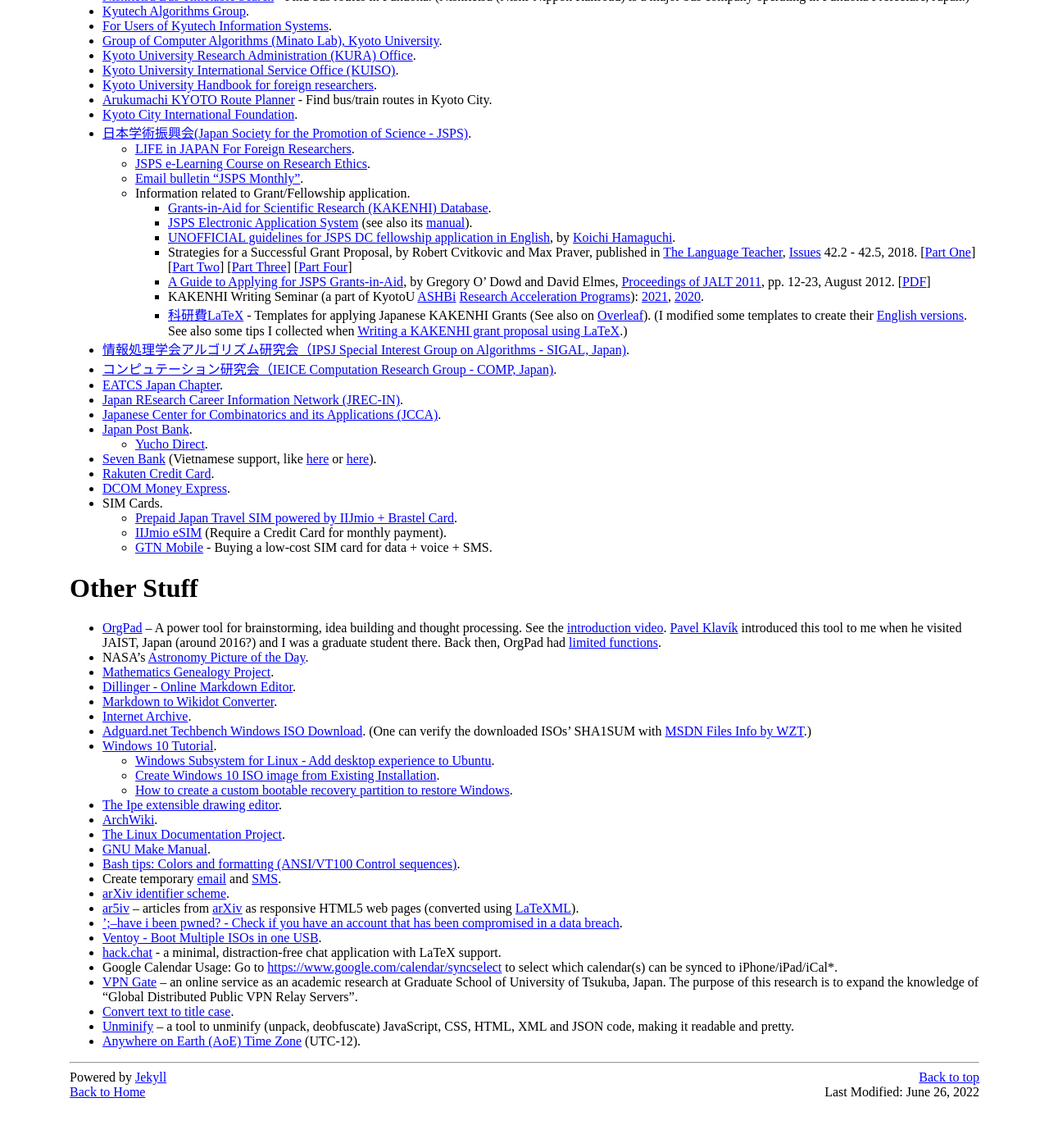
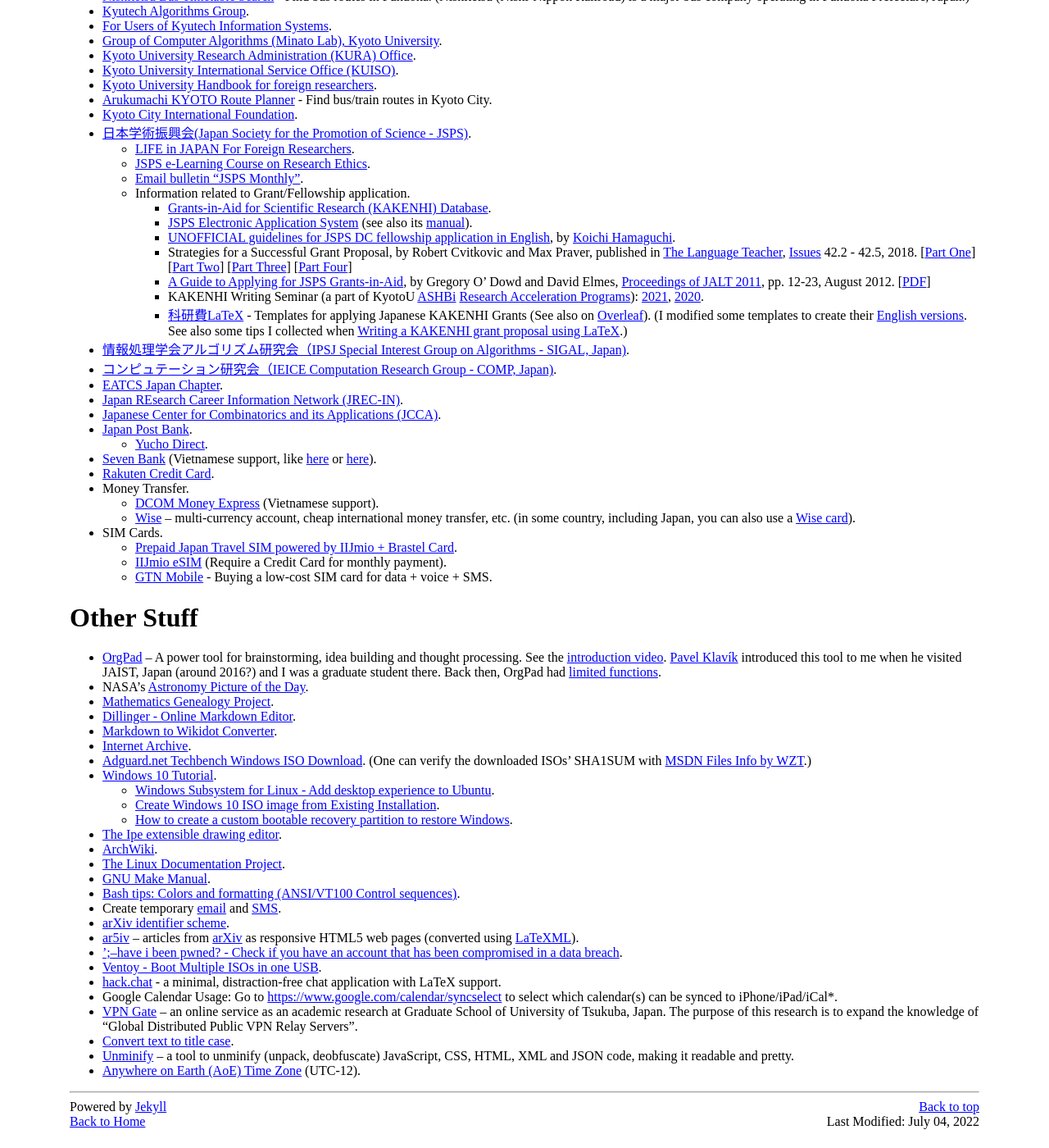
Before and after one commit to hoanganhduc/hoanganhduc.github.io, a Jekyll site: the page built from misc.md, in a window 1280 px wide and 1400 px high, scrolled down 5685 px. Shown: the whole window at 82% size. Built offline with Jekyll 4.4.1, drawn with Linux system fonts in a browser that asks for light colours; before the commit the page ends 7049 px from its top, so only the background shows below that.

Commit message:
Updated @ 2022-07-04  14:26:21 JST

```diff
--- a/misc.md
+++ b/misc.md
@@ -2,7 +2,7 @@
 layout: default
 title: "Miscellaneous Stuff"
 permalink: /misc/
-last_modified_at: 2022-06-26
+last_modified_at: 2022-07-04
 description: This page contains a collection of miscellaneous stuff that Duc A. Hoang is interested in
 keywords: miscellaneous stuff, Duc A. Hoang
 <!--sitemap: false-->
@@ -299,7 +299,9 @@ If you cannot get a paper,  **get in touch with the (corresponding) author(s) to
   * [Yucho Direct](https://direct1.jp-bank.japanpost.jp/tp1web/pc/U010101SCK.do).
 * [Seven Bank](https://www.sevenbank.co.jp/english/) (Vietnamese support, like [here](https://www.youtube.com/playlist?list=PL3DbFBC8CmDVybaqt-elFJLYqtOKzOkz9) or [here](https://www.sevenbank.co.jp/soukin/vi/kouza/)).
 * [Rakuten Credit Card](https://www.rakuten-card.co.jp/).
-* [DCOM Money Express](https://sendmoney.co.jp/).
+* Money Transfer.
+  * [DCOM Money Express](https://sendmoney.co.jp/) (Vietnamese support).
+  * [Wise](https://wise.com/) -- multi-currency account, cheap international money transfer, etc. (in some country, including Japan, you can also use a [Wise card](https://wise.com/help/topics/6Tme4V2z9ONNzQMeqJpcVi/wise-card)).
 * SIM Cards.
   * [Prepaid Japan Travel SIM powered by IIJmio + Brastel Card](https://www.brastel.com/eng/japantravelsim).
   * [IIJmio eSIM](https://www.iijmio.jp/esim/) (Require a Credit Card for monthly payment).
```
Also changed, not shown: reconf/talks/index.md (+11 -3 lines), 1 other file.
